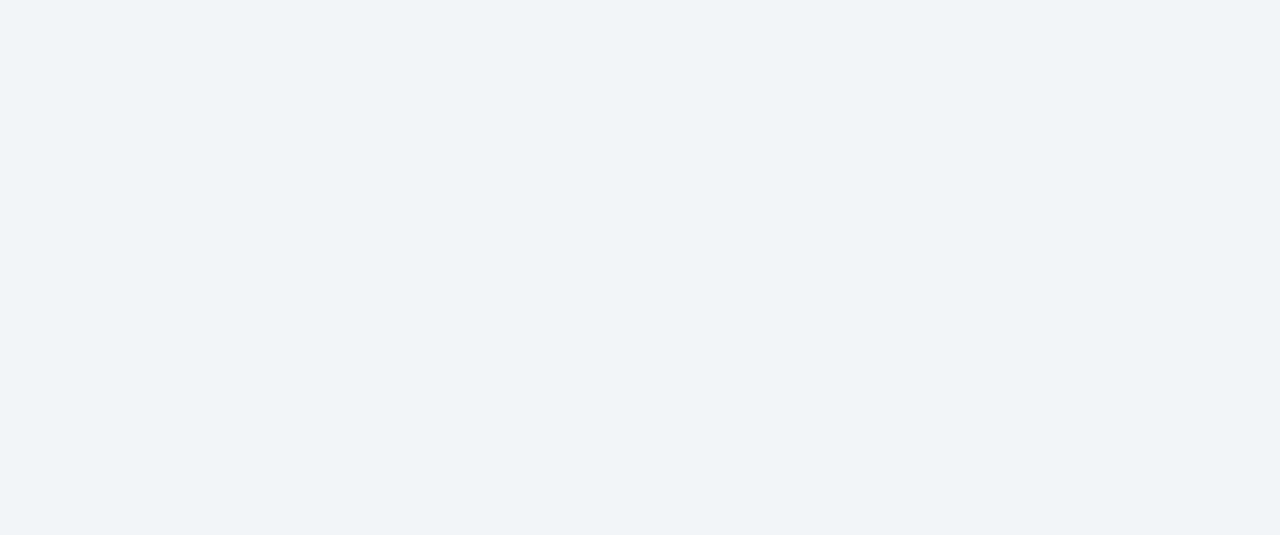
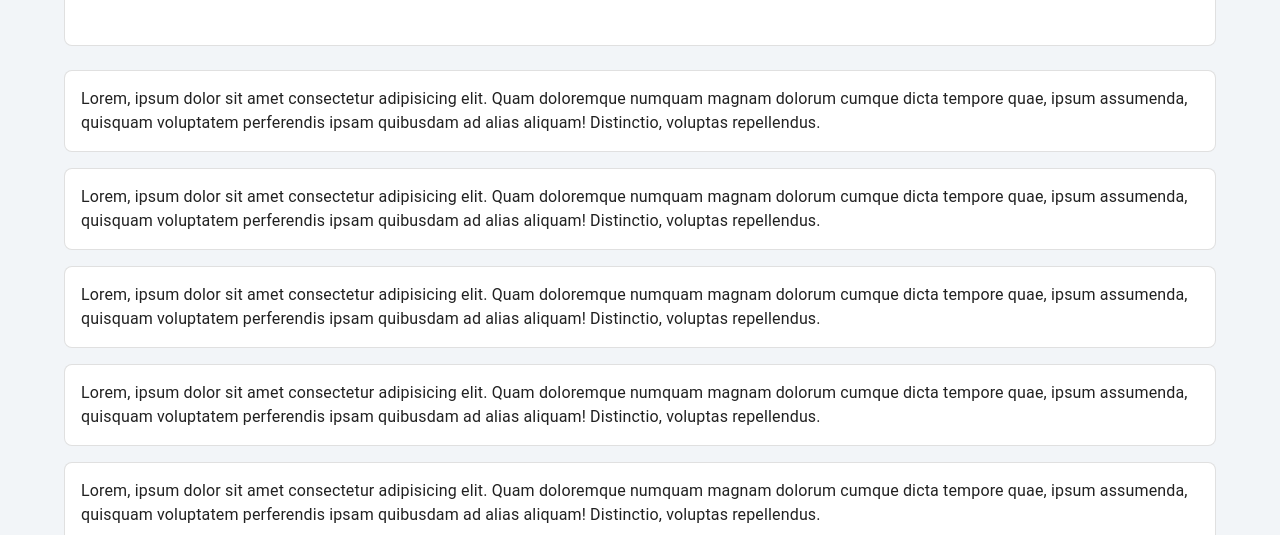
Before and after one commit to PinoFlores/website-deprecated, a React (Create React App) app: page / in a window 1280 px wide. Shown: the part 417-952 px from the top of the page. Before the commit the page ends 800 px from the top, so only its background shows below. Built offline with nearby package versions, Linux system fonts and the light colour scheme.

Commit message:
working on view

```diff
--- /dev/null
+++ b/src/app/components/Card/index.tsx
@@ -0,0 +1,12 @@
+import {FunctionComponent, ReactNode} from "react";
+import {Card as MUICard} from "@mui/material";
+import {useTheme} from "../../hooks/useTheme";
+
+export const Card: FunctionComponent<{children: ReactNode}> = ({children}) => {
+  const theme = useTheme();
+  return (
+    <MUICard variant="outlined" style={{padding: "1rem", borderRadius: theme.spacing(1)}}>
+      {children}
+    </MUICard>
+  );
+};
--- a/src/app/components/Layouts/Basic/index.tsx
+++ b/src/app/components/Layouts/Basic/index.tsx
@@ -3,8 +3,10 @@ import {BasicLayoutProps} from "./types";
 import {ProfileInfo} from "../../ProfileInfo";
 import {ProfileHeader} from "./../../ProfileHeader/index";
 import {Container, Grid, Box, Button} from "@mui/material";
+import {Card} from "../../Card";
 
 const BasicLayout: FunctionComponent<BasicLayoutProps> = (props) => {
+  const feeds = [1, 2, 3, 4, 5, 6, 7, 8, 9];
   return (
     <Container maxWidth="lg">
       <Grid container spacing={3}>
@@ -36,6 +38,25 @@ const BasicLayout: FunctionComponent<BasicLayoutProps> = (props) => {
               />
             }
           />
+          <br />
+          <Grid container spacing={3}>
+            <Grid item xl={9}>
+              {feeds.map((e, i) => {
+                return (
+                  <>
+                    <Card>
+                      Lorem, ipsum dolor sit amet consectetur adipisicing elit. Quam doloremque
+                      numquam magnam dolorum cumque dicta tempore quae, ipsum assumenda, quisquam
+                      voluptatem perferendis ipsam quibusdam ad alias aliquam! Distinctio, voluptas
+                      repellendus.
+                    </Card>
+                    {i === feeds.length - 1 ? null : <div style={{height: "1rem"}} />}
+                  </>
+                );
+              })}
+            </Grid>
+            <Grid item xl={3}></Grid>
+          </Grid>
         </Grid>
       </Grid>
     </Container>
```
